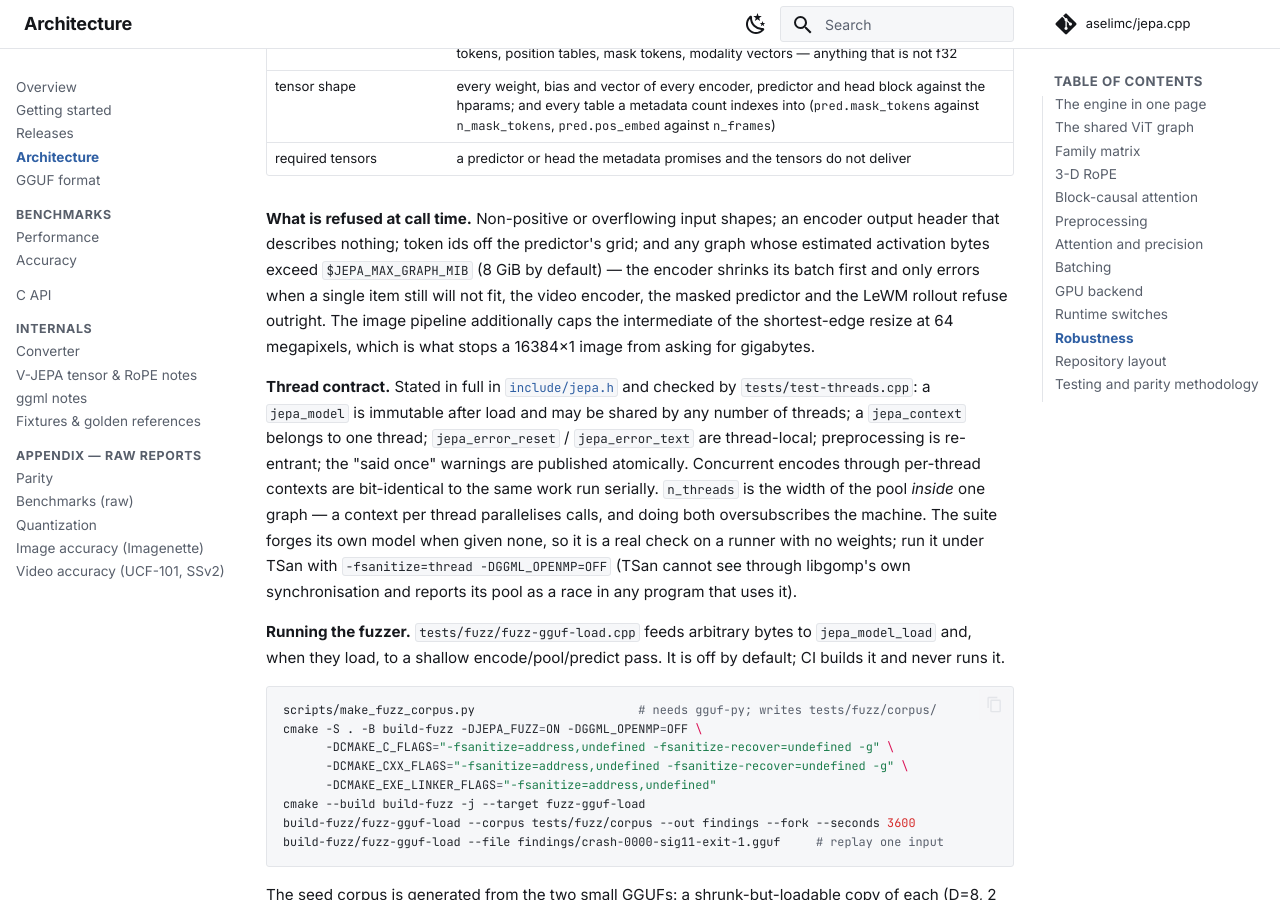
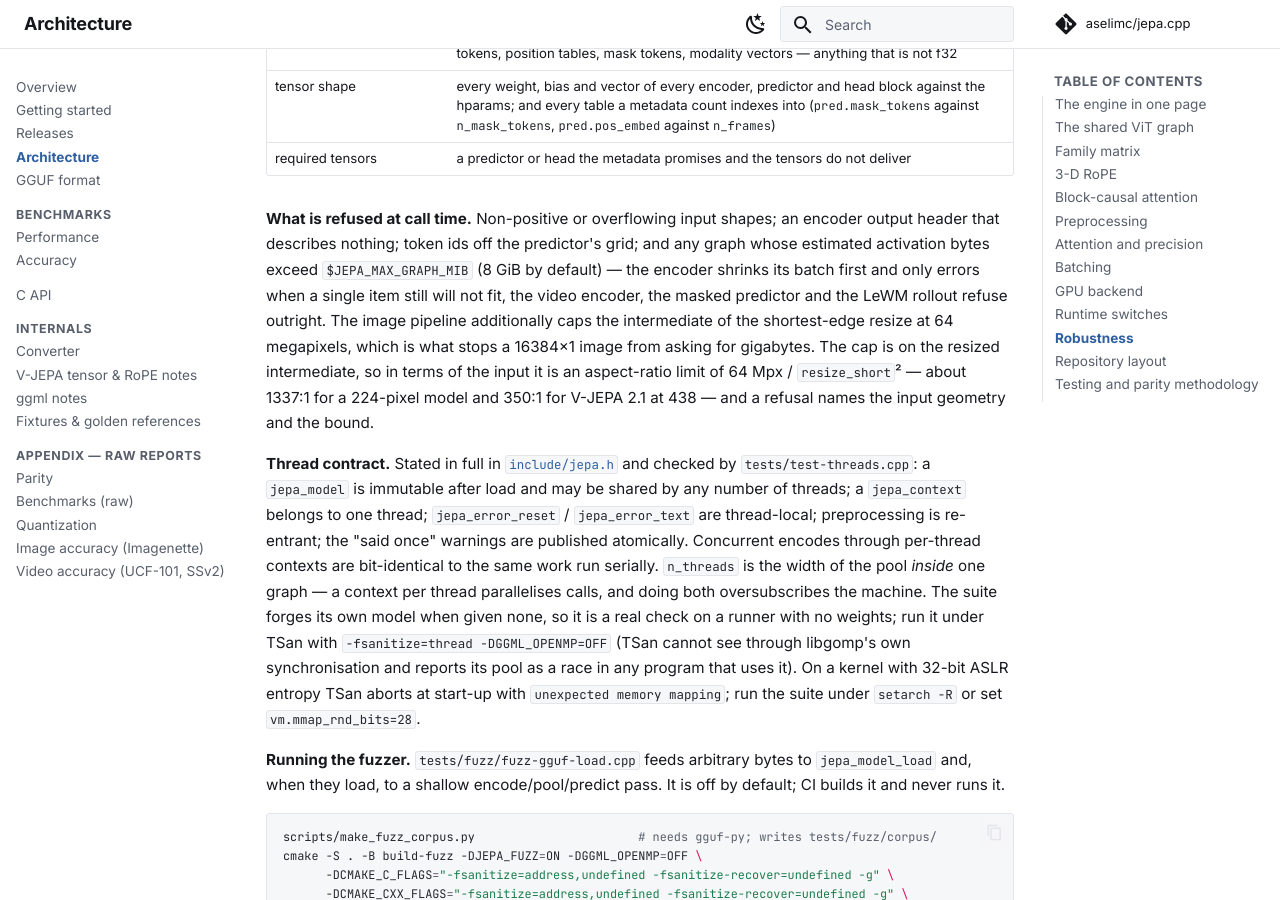
Before and after one commit to aselimc/jepa.cpp, an MkDocs documentation site: the page built from docs/architecture.md, in a window 1280 px wide and 900 px high, scrolled down 9155 px. Built offline with MkDocs 1.6.1 and Material for MkDocs 9.7.7, drawn with Linux system fonts in a browser that asks for light colours; comment, search, counter and statistics services are not loaded.

Commit message:
Release 0.1.1: the hardening pass
Fourteen crash, hang and over-allocation classes on untrusted GGUFs and
images become named errors with regression tests; a thread-safety contract
is stated in the header and checked by a suite; a GGUF loader fuzz target
and its corpus generator ship behind -DJEPA_FUZZ=ON. Outputs on valid input
are byte-identical to 0.1.0 across all 46 model files on both backends.

```diff
--- a/CMakeLists.txt
+++ b/CMakeLists.txt
@@ -1,5 +1,5 @@
 cmake_minimum_required(VERSION 3.16)
-project(jepa.cpp VERSION 0.1.0 LANGUAGES C CXX)
+project(jepa.cpp VERSION 0.1.1 LANGUAGES C CXX)
 
 set(CMAKE_CXX_STANDARD 17)
 set(CMAKE_CXX_STANDARD_REQUIRED ON)
--- a/docs/architecture.md
+++ b/docs/architecture.md
@@ -344,7 +344,10 @@
 bytes exceed `$JEPA_MAX_GRAPH_MIB` (8 GiB by default) — the encoder shrinks its batch first and only
 errors when a single item still will not fit, the video encoder, the masked predictor and the LeWM
 rollout refuse outright. The image pipeline additionally caps the intermediate of the shortest-edge
-resize at 64 megapixels, which is what stops a 16384×1 image from asking for gigabytes.
+resize at 64 megapixels, which is what stops a 16384×1 image from asking for gigabytes. The cap is on the
+resized intermediate, so in terms of the input it is an aspect-ratio limit of 64 Mpx / `resize_short`²
+— about 1337:1 for a 224-pixel model and 350:1 for V-JEPA 2.1 at 438 — and a refusal names the input
+geometry and the bound.
 
 **Thread contract.** Stated in full in [`include/jepa.h`](api.md) and checked by
 `tests/test-threads.cpp`: a `jepa_model` is immutable after load and may be shared by any number of
@@ -355,7 +358,9 @@
 and doing both oversubscribes the machine. The suite forges its own model when given none, so it is
 a real check on a runner with no weights; run it under TSan with
 `-fsanitize=thread -DGGML_OPENMP=OFF` (TSan cannot see through libgomp's own synchronisation and
-reports its pool as a race in any program that uses it).
+reports its pool as a race in any program that uses it). On a kernel with 32-bit ASLR entropy
+TSan aborts at start-up with `unexpected memory mapping`; run the suite under `setarch -R` or set
+`vm.mmap_rnd_bits=28`.
 
 **Running the fuzzer.** `tests/fuzz/fuzz-gguf-load.cpp` feeds arbitrary bytes to `jepa_model_load`
 and, when they load, to a shallow encode/pool/predict pass. It is off by default; CI builds it and
```
Also changed, not shown: CHANGELOG.md (+16 -0 lines), docs/releases.md (+2 -2 lines).
